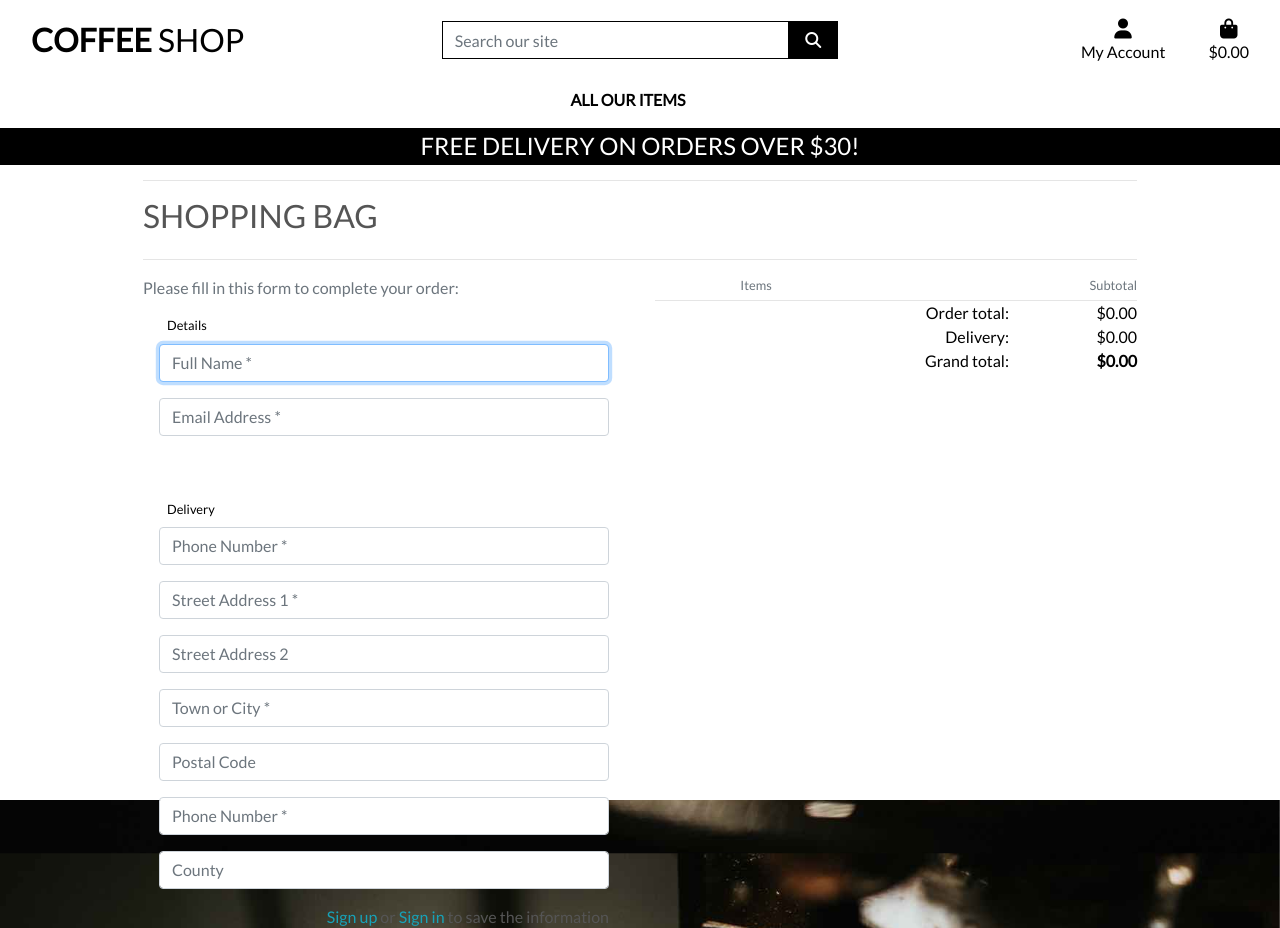
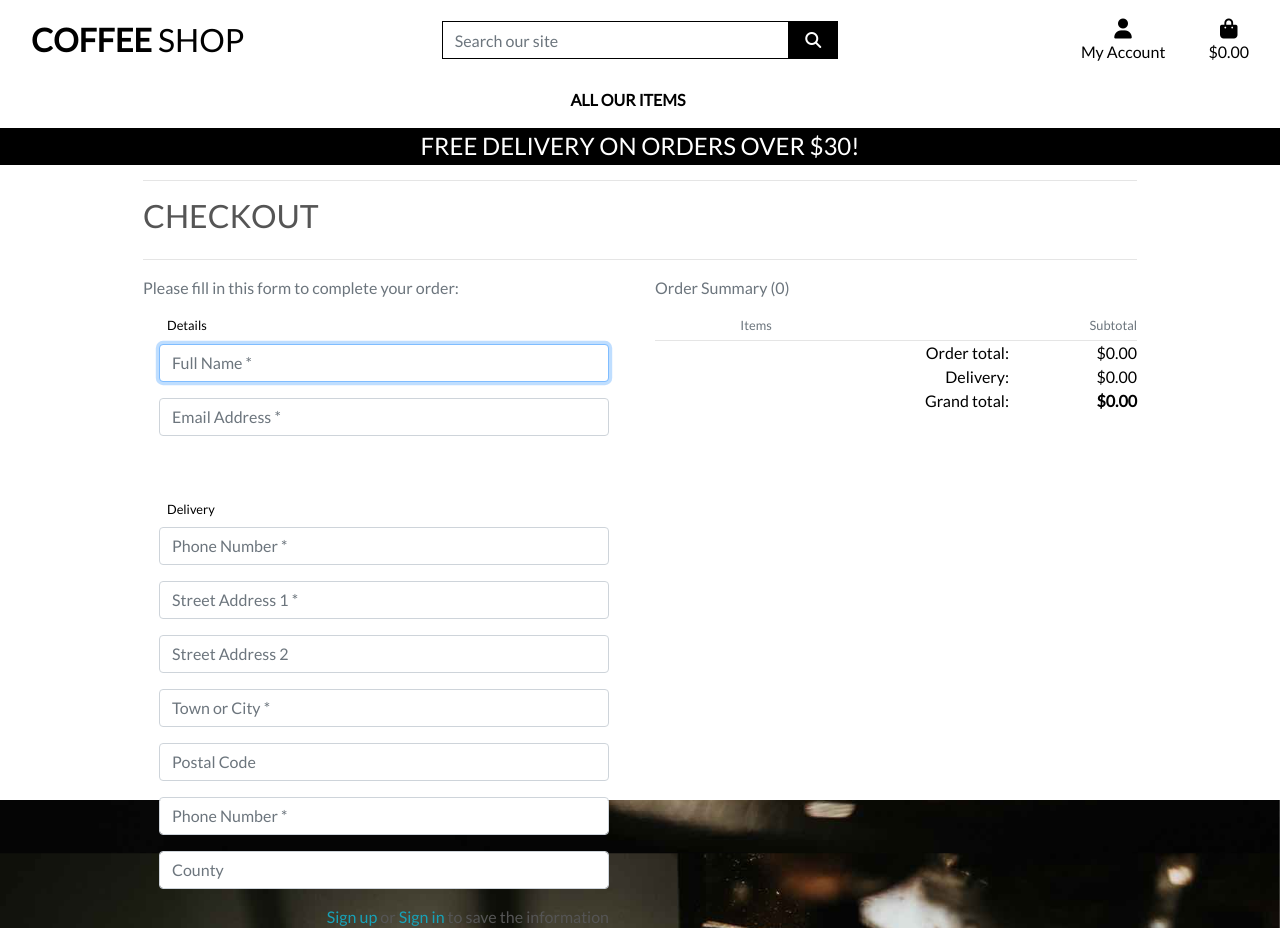
Before and after one commit to jessicafransson/coffee-shop, a Django app: template checkout/templates/checkout/checkout.html in a window 1280 px wide. Shown: the top 928 px of the page. Run offline with Django 3.2, Linux system fonts and the light colour scheme; the template is opened without the code that fills it: values that come from a table or form of the project are taken from there, others are empty; tables that the repository leaves empty hold one stand-in row (values such as "Sample post"); some libraries are stand-ins or nearby versions.

Commit message:
#16 added summary of checkout before payment

```diff
--- a/checkout/templates/checkout/checkout.html
+++ b/checkout/templates/checkout/checkout.html
@@ -20,13 +20,14 @@
     <div class="row">
         <div class="col">
             <hr>
-            <h2 class="logo-font mb-4">Shopping Bag</h2>
+            <h2 class="logo-font mb-4">Checkout</h2>
             <hr>
         </div>
     </div>
 
     <div class="row">
         <div class="col-12 col-lg-6 order-lg-last mb-5">
+            <p class="text-muted">Order Summary ({{ product_count }})</p>
             <div class="row">
                 <div class="col-7 offset-2">
                     <p class="mb-1 mt-0 small text-muted">Items</p>
```
